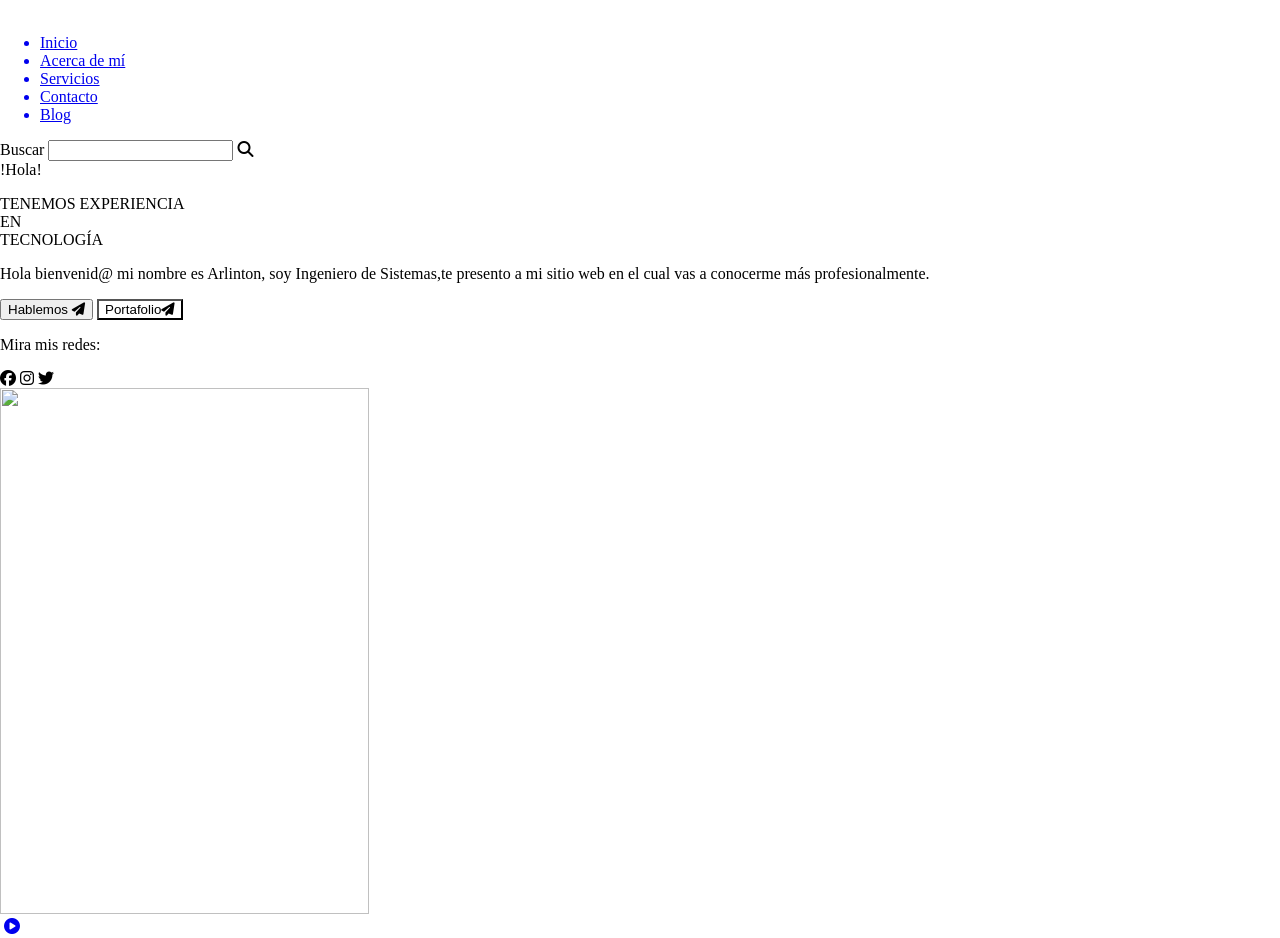
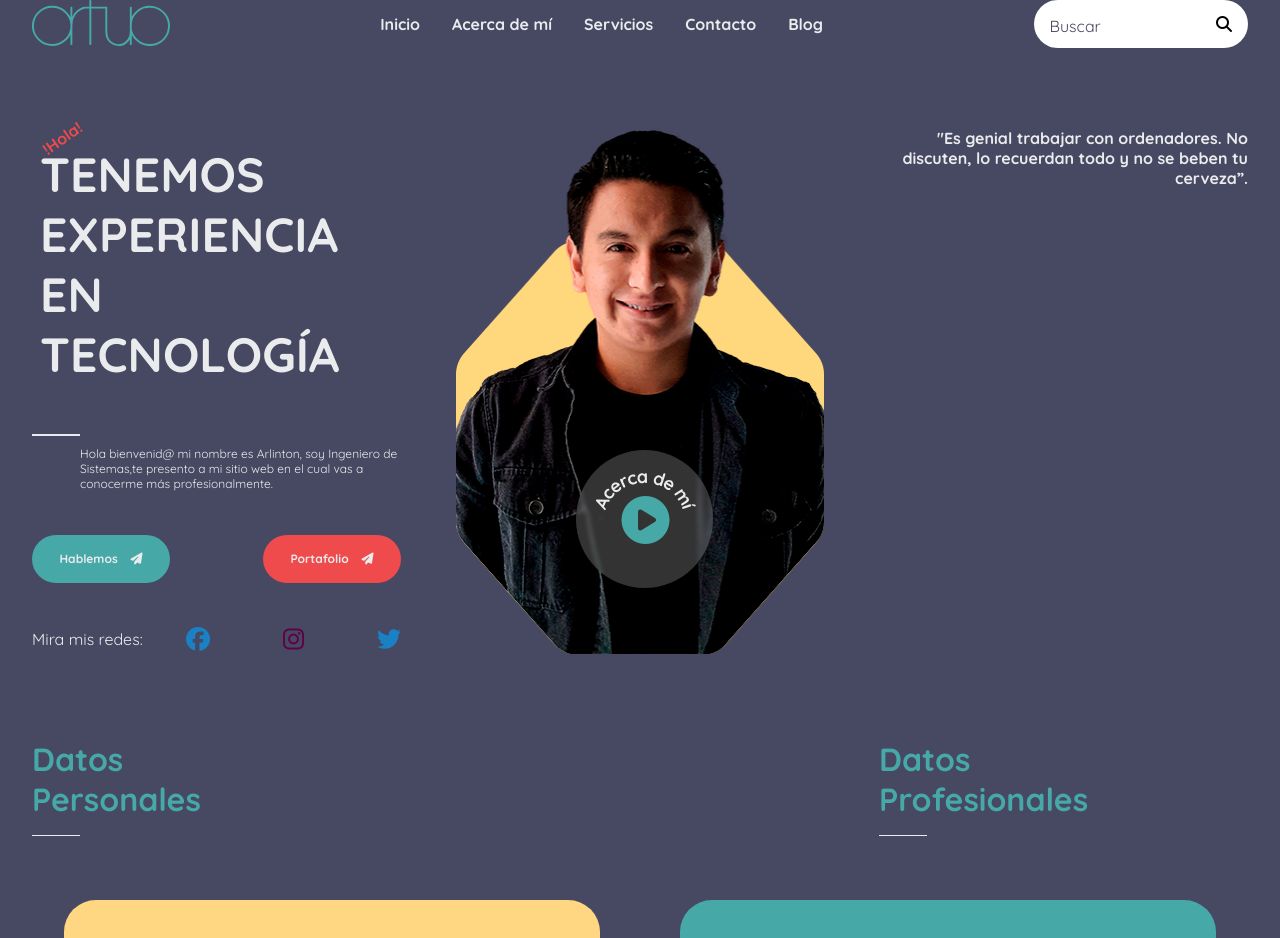
Before and after one commit to ArlintonAr/mySiteWeb, a plain HTML site: page index.html in a window 1280 px wide. Shown: the top 938 px of the page. Drawn offline with Linux system fonts and the light colour scheme; the site is published under a folder, as on GitHub Pages, so addresses that start at the root find nothing.

Commit message:
modificacion de ubicacion de archivos css

```diff
--- a/css/container-blog.css
+++ b/css/container-blog.css
@@ -1,7 +1,7 @@
 
-@import '/css/container-articles.css';
-@import '/css/article-button.css';
-@import '/css/articles-.css';
+@import '../css/container-articles.css';
+@import '../css/article-button.css';
+@import '../css/articles-.css';
 .containerBlog{
     position: relative;
     top: 2rem;
--- a/css/container.css
+++ b/css/container.css
@@ -1,14 +1,14 @@
-@import '/css/tex-container.css';
-@import '/css/other-container.css';
-@import '/css/service-container.css';
-@import '/css/button-send.css';
+@import '../css/tex-container.css';
+@import '../css/other-container.css';
+@import '../css/service-container.css';
+@import '../css/button-send.css';
 
-@import '/css/contact-block.css';
-@import '/css/container-Menssage.css';
+@import '../css/contact-block.css';
+@import '../css/container-Menssage.css';
 
 
-@import '/css/container-blog.css';
-@import '/css/container-Information.css';
+@import '../css/container-blog.css';
+@import '../css/container-Information.css';
 
 .containerAll{
     position: relative;
--- a/css/containerGlobal.css
+++ b/css/containerGlobal.css
@@ -1,10 +1,10 @@
 
-@import '/css/navegation.css';
-@import '/css/left-container.css';
-@import '/css/container.css';
-@import '/css/center-container.css';
-@import '/css/right-container.css';
-@import '/css/button-big.css';
+@import '../css/navegation.css';
+@import '../css/left-container.css';
+@import '../css/container.css';
+@import '../css/center-container.css';
+@import '../css/right-container.css';
+@import '../css/button-big.css';
 
 
 .containerGlobal{
--- a/css/left-container.css
+++ b/css/left-container.css
@@ -1,9 +1,9 @@
 
-@import '/css/textBienvenida.css';
-@import '/css/descriptionWeb.css';
-@import '/css/buttonLeft.css';
-    @import '/css/buttons.css';
-@import '/css/mis-redes.css';
+@import '../css/textBienvenida.css';
+@import '../css/descriptionWeb.css';
+@import '../css/buttonLeft.css';
+    @import '../css/buttons.css';
+@import '../css/mis-redes.css';
 
 .leftContainer{
 
--- a/css/navegation.css
+++ b/css/navegation.css
@@ -1,7 +1,7 @@
-@import '/css/baseStyle.css';
-@import '/css/search.css';
-@import '/css/listaMenu.css';
-@import '/css/logo.css';
+@import '../css/baseStyle.css';
+@import '../css/search.css';
+@import '../css/listaMenu.css';
+@import '../css/logo.css';
 
 .navegation{
     position: sticky;
--- a/css/styles.css
+++ b/css/styles.css
@@ -1,6 +1,6 @@
 
-@import '/css/navegation.css';
-@import '/css/containerGlobal.css';
+@import '../css/navegation.css';
+@import '../css/containerGlobal.css';
 
 body{
     box-sizing: border-box;
--- a/index.html
+++ b/index.html
@@ -14,7 +14,7 @@
         <div  class="navegation">
 
             <div class="logo">
-                <img src="/icon/logoArturo.svg" alt="" >
+                <img src="./icon/logoArturo.svg" alt="" >
             </div>
             <div class="listMenu">
                 <ul>
@@ -72,10 +72,10 @@
 
             <div class="centerContainer">
                 <div class="imgFotoPoligono">
-                    <img src="/img/fotoPoligono.png" alt="" width="368.96px" height="526px">
+                    <img src="./img/fotoPoligono.png" alt="" width="368.96px" height="526px">
                 </div>
                 </a><div class="buttonBig" >
-                    <img src="/img/acercaDeMi.svg" alt="">
+                    <img src="./img/acercaDeMi.svg" alt="">
                     <a href="#aboutMe">   <i class="fa-solid fa-circle-play"></i></a>
                 </div>
             </div>
@@ -272,7 +272,7 @@
                 <div class="articles">
                     <div class="articleMedium">
                         <div class="articlePhoto">
-                            <img src="/img/flex-box.jpg" width="202px" height="158px" alt="">
+                            <img src="./img/flex-box.jpg" width="202px" height="158px" alt="">
                         </div>
                         <div class="articleTittle">
                             <p>Articulo: Flex-Box</p>
@@ -286,7 +286,7 @@
                     </div>
                     <div class="articleMedium">
                         <div class="articlePhoto">
-                            <img src="/img/flex-box.jpg"width="202px" height="158px" alt="">
+                            <img src="./img/flex-box.jpg"width="202px" height="158px" alt="">
                         </div>
                         <div class="articleTittle">
                             <p>Articulo: Flex-Box</p>
@@ -300,7 +300,7 @@
                     </div>
                     <div class="articleMedium">
                         <div class="articlePhoto">
-                            <img  src="/img/flex-box.jpg"width="202px" height="158px" alt="">
+                            <img  src="./img/flex-box.jpg"width="202px" height="158px" alt="">
                         </div>
                         <div class="articleTittle">
                             <p>Articulo: Flex-Box</p>
@@ -314,7 +314,7 @@
                     </div>
                     <div class="articleMedium">
                         <div class="articlePhoto">
-                            <img  src="/img/flex-box.jpg"width="202px" height="158px" alt="">
+                            <img  src="./img/flex-box.jpg"width="202px" height="158px" alt="">
                         </div>
                         <div class="articleTittle">
                             <p>Articulo: Flex-Box</p>
@@ -328,7 +328,7 @@
                     </div>
                     <div class="articleMedium">
                         <div class="articlePhoto">
-                            <img  src="/img/flex-box.jpg"width="202px" height="158px" alt="">
+                            <img  src="./img/flex-box.jpg"width="202px" height="158px" alt="">
                         </div>
                         <div class="articleTittle">
                             <p>Articulo: Flex-Box</p>
@@ -342,7 +342,7 @@
                     </div>
                     <div class="articleMedium">
                         <div class="articlePhoto">
-                            <img  src="/img/flex-box.jpg"width="202px" height="158px" alt="">
+                            <img  src="./img/flex-box.jpg"width="202px" height="158px" alt="">
                         </div>
                         <div class="articleTittle">
                             <p>Articulo: Flex-Box</p>
@@ -356,7 +356,7 @@
                     </div>
                     <div class="articleMedium">
                         <div class="articlePhoto">
-                            <img  src="/img/flex-box.jpg"width="202px" height="158px" alt="">
+                            <img  src="./img/flex-box.jpg"width="202px" height="158px" alt="">
                         </div>
                         <div class="articleTittle">
                             <p>Articulo: Flex-Box</p>
```
